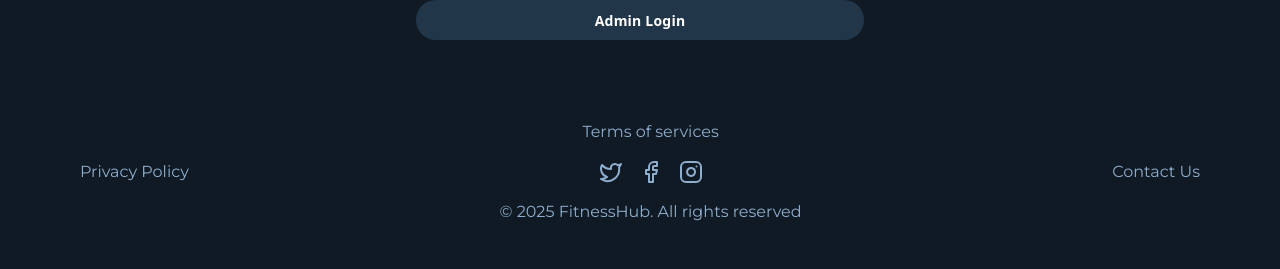
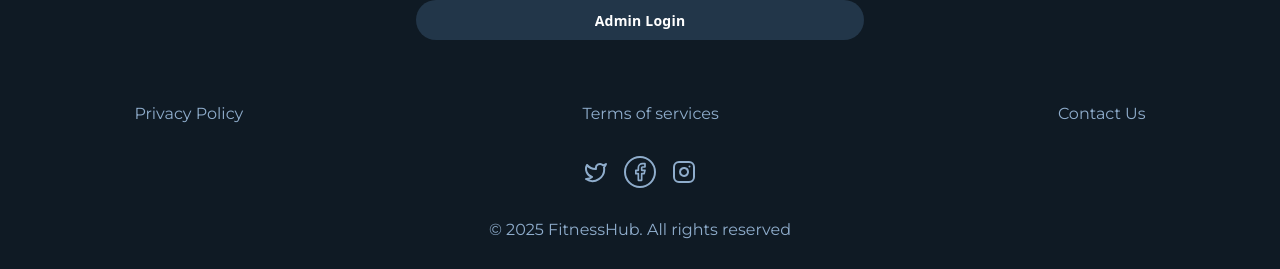
Before and after one commit to mafindijr/Gym-Management-System, a React (Vite) app: page / in a window 1280 px wide. Shown: the part 653-922 px from the top of the page. Built offline with nearby package versions, Linux system fonts and the light colour scheme.

Commit message:
fix git branch problem

```diff
--- a/package.json
+++ b/package.json
@@ -11,7 +11,6 @@
   },
   "dependencies": {
     "@tailwindcss/vite": "^4.1.11",
-    "lucide-react": "^0.525.0",
     "react": "^19.1.0",
     "react-dom": "^19.1.0",
     "tailwindcss": "^4.1.11"
--- a/src/App.jsx
+++ b/src/App.jsx
@@ -1,6 +1,6 @@
-import Footer from "./Components/footer";
 import Header from "./Components/header";
 import LandingPage from './Components/landingPage';
+import Footer from "./Components/footer";
 
 function App() {
 
--- a/src/Components/footer.jsx
+++ b/src/Components/footer.jsx
@@ -6,21 +6,30 @@ export default function Footer() {
 
   return (
     <>
-        <div className='flex items-center font-montserrat text-footertext justify-between h-[200px] px-20'>
-            <div><a href="#">Privacy Policy</a></div>
-            <div className='flex flex-col items-center gap-4 text-center justify-center'>
+        <div className='flex flex-col items-center font-montserrat text-footertext justify-evenly h-[200px] px-20'>
+          <div className='flex items-center text-center justify-between px-8 w-[96%]'>
+                <div><a href="#">Privacy Policy</a></div>
                 <div><a href="#">Terms of services</a></div>
+                <div><a href="#">Contact Us</a></div>
+          </div>
+            {/* <div className='flex flex-col items-center gap-4 text-center justify-center'> */}
                 <div className="flex items-center space-x-4 justify-center">
 
-                   <Twitter size={24} />
-                   <Facebook size={24} />
-                   <Instagram size={24} />
+                  <div>
+                    <a href="#"><Twitter size={24} /></a>
+                   </div>
+                   <div className='border-2 p-1 rounded-full'>
+                    <a href="#"><Facebook size={20} /></a>
+                   </div>
+                   <div>
+                    <a href="#"><Instagram size={24} /></a>
+                   </div>
 
                 </div>
+
                 <div><p>&copy; 2025 FitnessHub. All rights reserved</p></div>
             </div>
-            <div><a href="#">Contact Us</a></div>
-        </div>
+        {/* </div> */}
     </>
   )
 }
```
Also changed, not shown: 1 other file (tests, documents, lock files or other folders).
